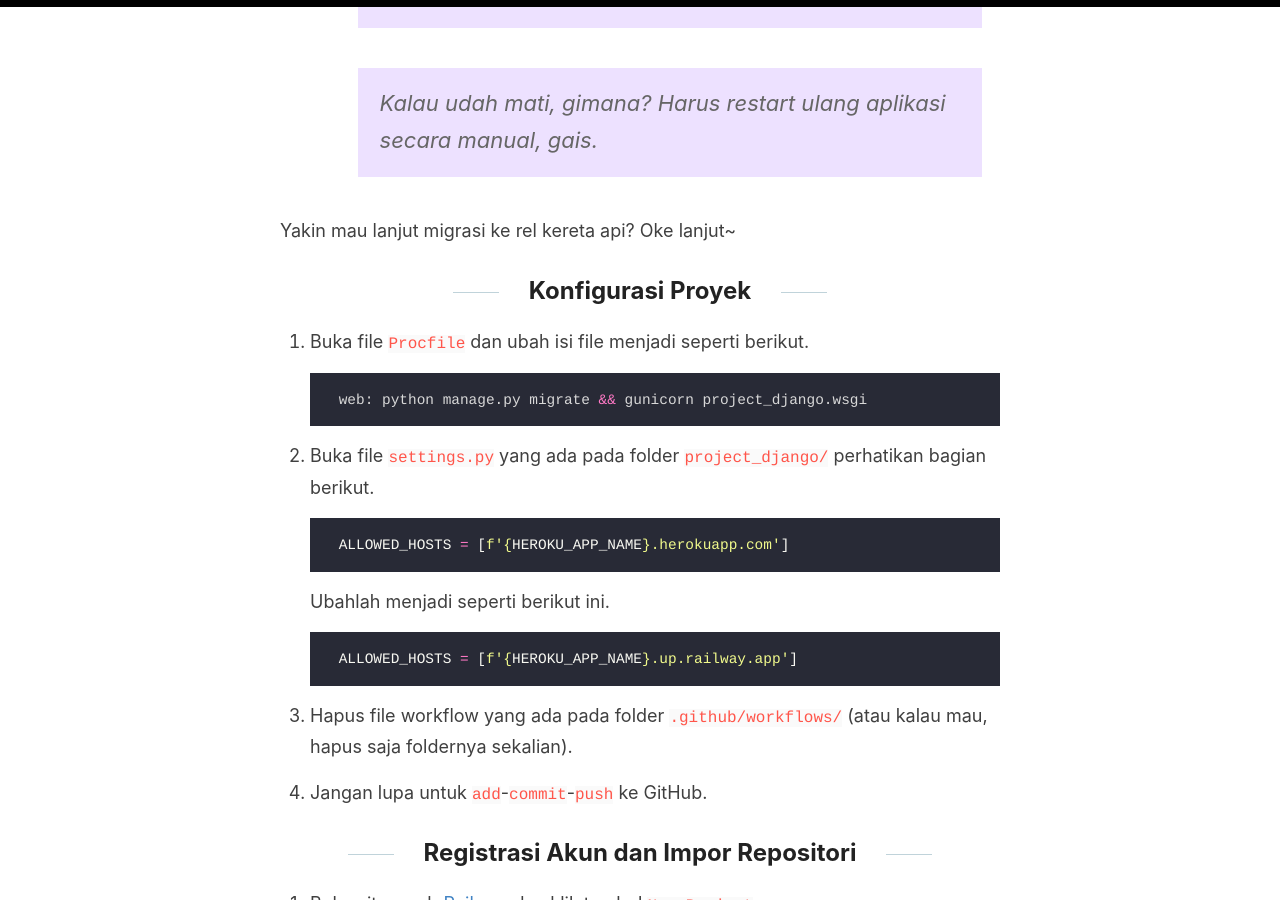
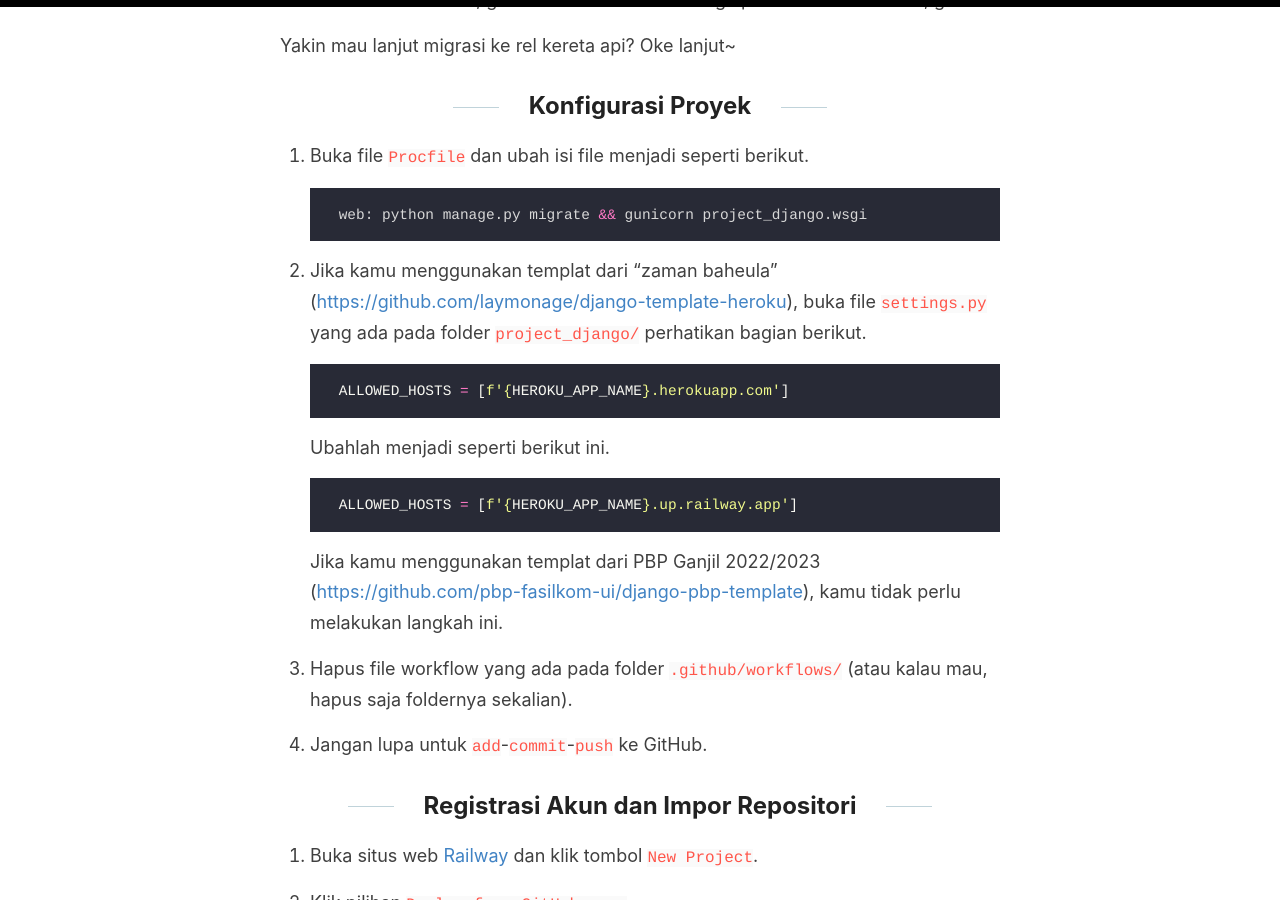
Before and after one commit to determinedguy/cecoret, a Jekyll site: the page built from _posts/2022-11-26-heroku-to-railway.md, in a window 1280 px wide and 900 px high, scrolled down 1131 px. Built offline with Jekyll 4.4.1, drawn with Linux system fonts in a browser that asks for light colours.

Commit message:
fix: additional info

````diff
--- a/_posts/2022-11-26-heroku-to-railway.md
+++ b/_posts/2022-11-26-heroku-to-railway.md
@@ -20,9 +20,10 @@ Salah satu solusi yang "mendingan" adalah [Railway](https://railway.app/). Kenap
     - Aplikasi nyala terus (nggak kayak Heroku yang **sengaja** mematikan aplikasi jika tidak dipakai dalam kurun waktu tertentu) 🥳
 - Minus
     - Per bulan cuma dikasih jatah USD 5 dan 500 jam *running time*; aplikasi akan dimatikan *deployment*-nya saat salah satu dari keduanya habis duluan.
-        > Kalau diestimasi, aplikasi bisa nyala secara terus-menerus selama 20 harian per bulan.
 
-        > Kalau udah mati, gimana? Harus *restart* ulang aplikasi secara manual, gais.
+        Kalau diestimasi, aplikasi bisa nyala secara terus-menerus selama 20 harian per bulan.
+
+        Kalau udah mati, gimana? Harus *restart* ulang aplikasi secara manual, gais.
 
 Yakin mau lanjut migrasi ke rel kereta api? Oke lanjut~
 
@@ -34,7 +35,7 @@ Yakin mau lanjut migrasi ke rel kereta api? Oke lanjut~
     web: python manage.py migrate && gunicorn project_django.wsgi
     ```
 
-2. Buka file `settings.py` yang ada pada folder `project_django/` perhatikan bagian berikut.
+2. Jika kamu menggunakan templat dari "zaman baheula" (<https://github.com/laymonage/django-template-heroku>), buka file `settings.py` yang ada pada folder `project_django/` perhatikan bagian berikut.
 
     ```python
     ALLOWED_HOSTS = [f'{HEROKU_APP_NAME}.herokuapp.com']
@@ -45,6 +46,8 @@ Yakin mau lanjut migrasi ke rel kereta api? Oke lanjut~
     ```python
     ALLOWED_HOSTS = [f'{HEROKU_APP_NAME}.up.railway.app']
     ```
+
+    Jika kamu menggunakan templat dari PBP Ganjil 2022/2023 (<https://github.com/pbp-fasilkom-ui/django-pbp-template>), kamu tidak perlu melakukan langkah ini.
 
 3. Hapus file workflow yang ada pada folder `.github/workflows/` (atau kalau mau, hapus saja foldernya sekalian).
 
````
